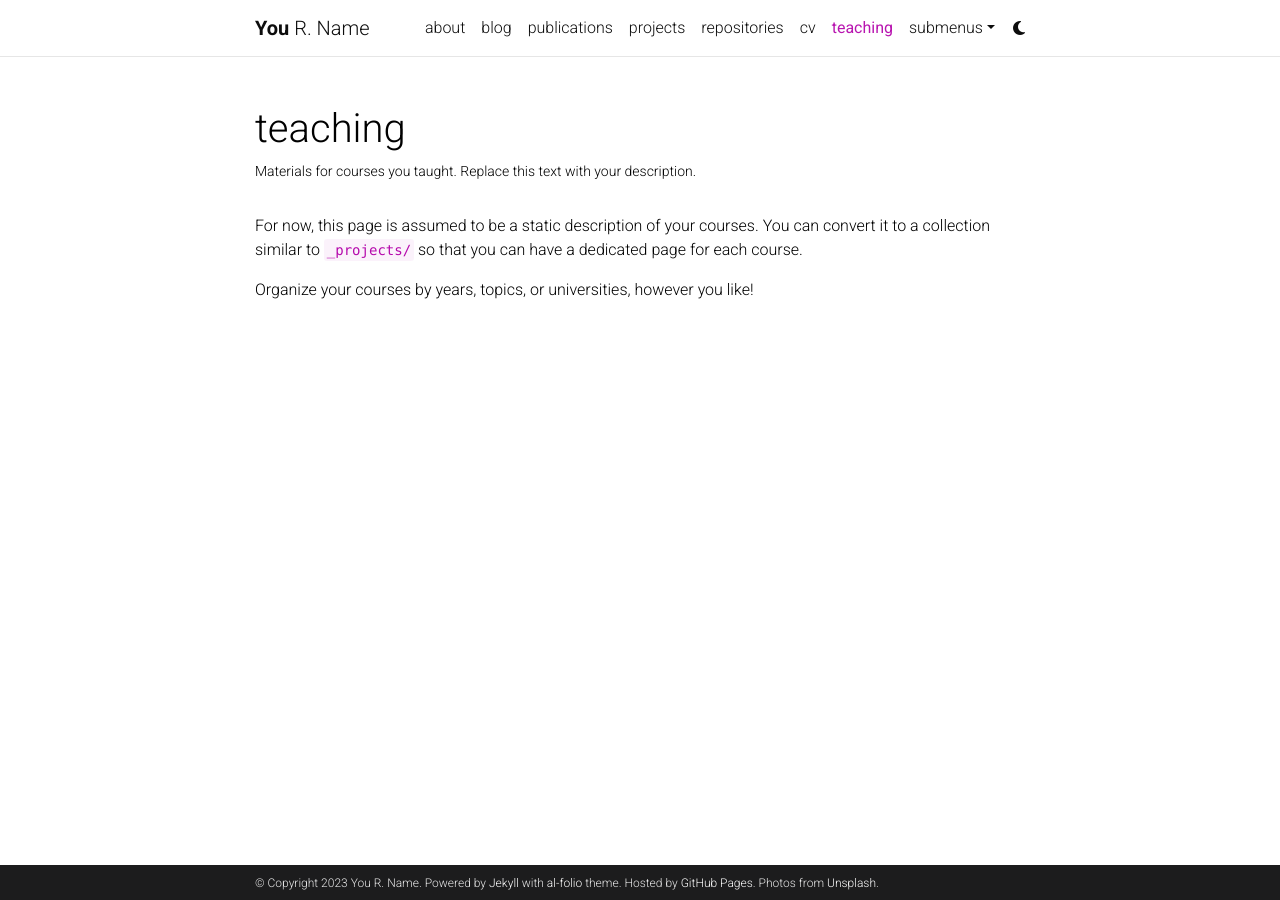
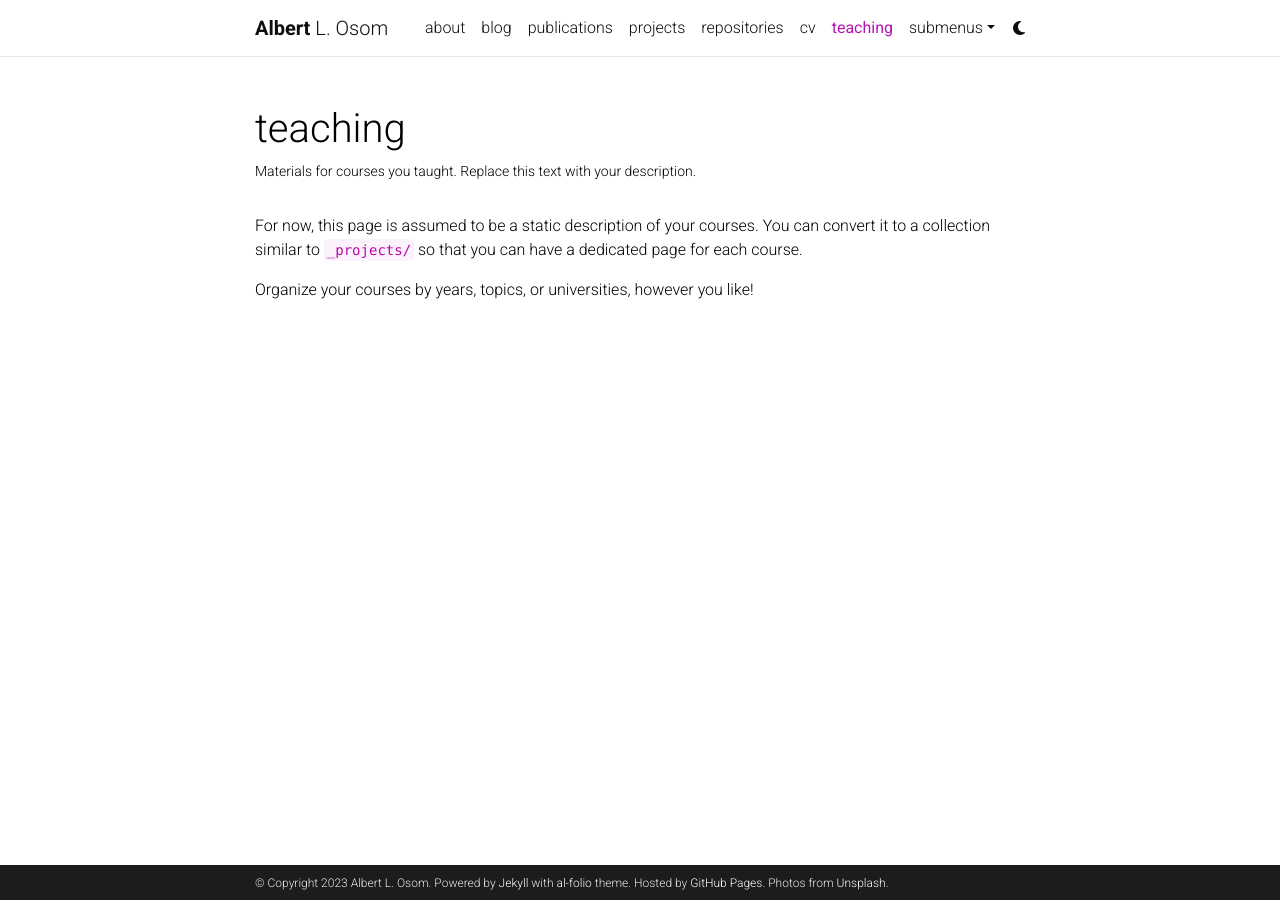
Before and after one commit to albertosom/albertosom.github.io, a Jekyll site: the page built from _pages/teaching.md, in a window 1280 px wide. Built offline with Jekyll 4.4.1, drawn with Linux system fonts in a browser that asks for light colours; comment, search, counter and statistics services are not loaded; a style sheet for code colours, icons or effects is not loaded.

Commit message:
Update _config.yml

```diff
--- a/_config.yml
+++ b/_config.yml
@@ -3,10 +3,10 @@
 # -----------------------------------------------------------------------------
 
 title: blank # the website title (if blank, full name will be used instead)
-first_name: You
-middle_name: R.
-last_name: Name
-email: you@example.com
+first_name: Albert
+middle_name: L.
+last_name: Osom
+email: aosom@uw.edu
 description: > # the ">" symbol means to ignore newlines until "footer_text:"
   A simple, whitespace theme for academics. Based on [*folio](https://github.com/bogoli/-folio) design.
 footer_text: >
```
